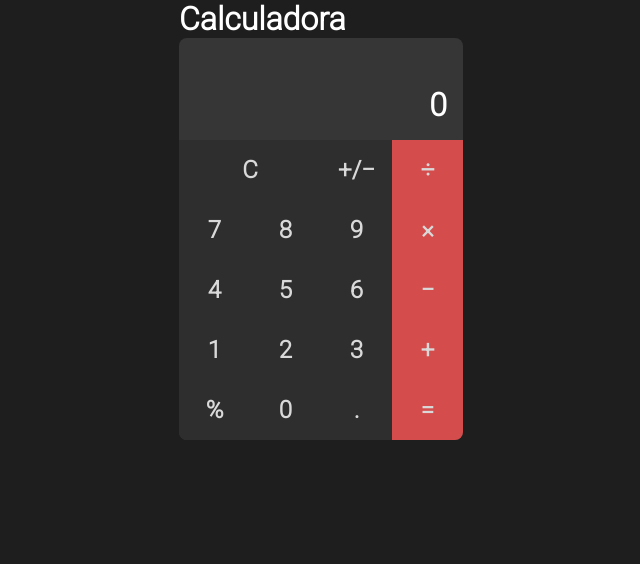
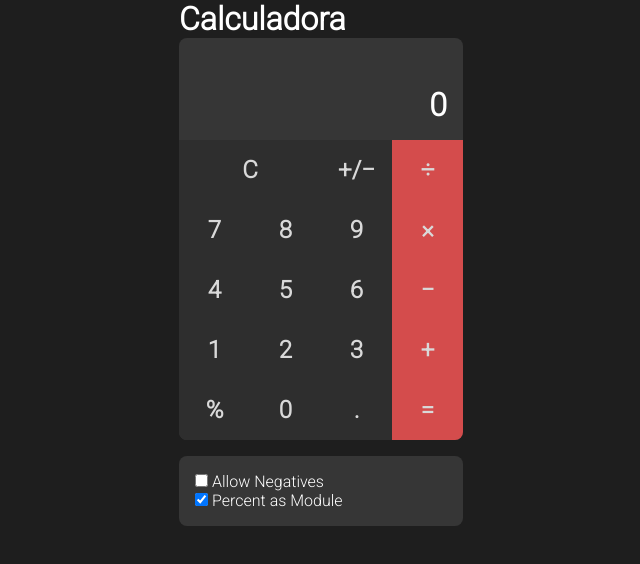
Before and after one commit to OrtegaRehbach/Lab9-Web, a React app: page / in a window 1280 px wide. Shown: the top 564 px of the page, without its empty margins (319-959 px from the left). Built offline with nearby package versions, Linux system fonts and the light colour scheme.

Commit message:
Option checkboxes

```diff
--- a/src/App.js
+++ b/src/App.js
@@ -1,11 +1,25 @@
-import React from "react";
+import React, { useState } from "react";
 import { Calculator } from "./components/Calculator/Calculator";
 
 export function App() {
+
+    const [allowNegatives, setAllowNegatives] = useState(false);
+    const [percntAsMod, setPercntAsMod] = useState(true);
+
     return (
         <div>
             <h1>Calculadora</h1>
-            <Calculator percntAsMod={true} allowNegatives={false}></Calculator>
+            <Calculator percntAsMod={percntAsMod} allowNegatives={allowNegatives}></Calculator>
+            <div className="checkbox-container">
+                <label>
+                    <input type="checkbox" id="allow-negatives-checkbox" onChange={e => setAllowNegatives(e.target.checked)}/>
+                    Allow Negatives
+                </label>
+                <label>
+                    <input type="checkbox" id="percnt-as-mod-checkbox" defaultChecked={true} onChange={e => setPercntAsMod(e.target.checked)}/>
+                    Percent as Module
+                </label>
+            </div>
         </div>
     );
 }
--- a/src/App.scss
+++ b/src/App.scss
@@ -21,3 +21,16 @@ body {
     margin-inline: auto;
     color: white;
 }
+
+.checkbox-container {
+    margin-top: 1rem;
+    padding: 1rem;
+    display: flex;
+    flex-direction: column;
+    background-color: var(--foreground_layer);
+    border-radius: 0.5rem;
+
+    & input[type=checkbox] {
+        margin-right: 0.25rem;
+    }
+}
```
